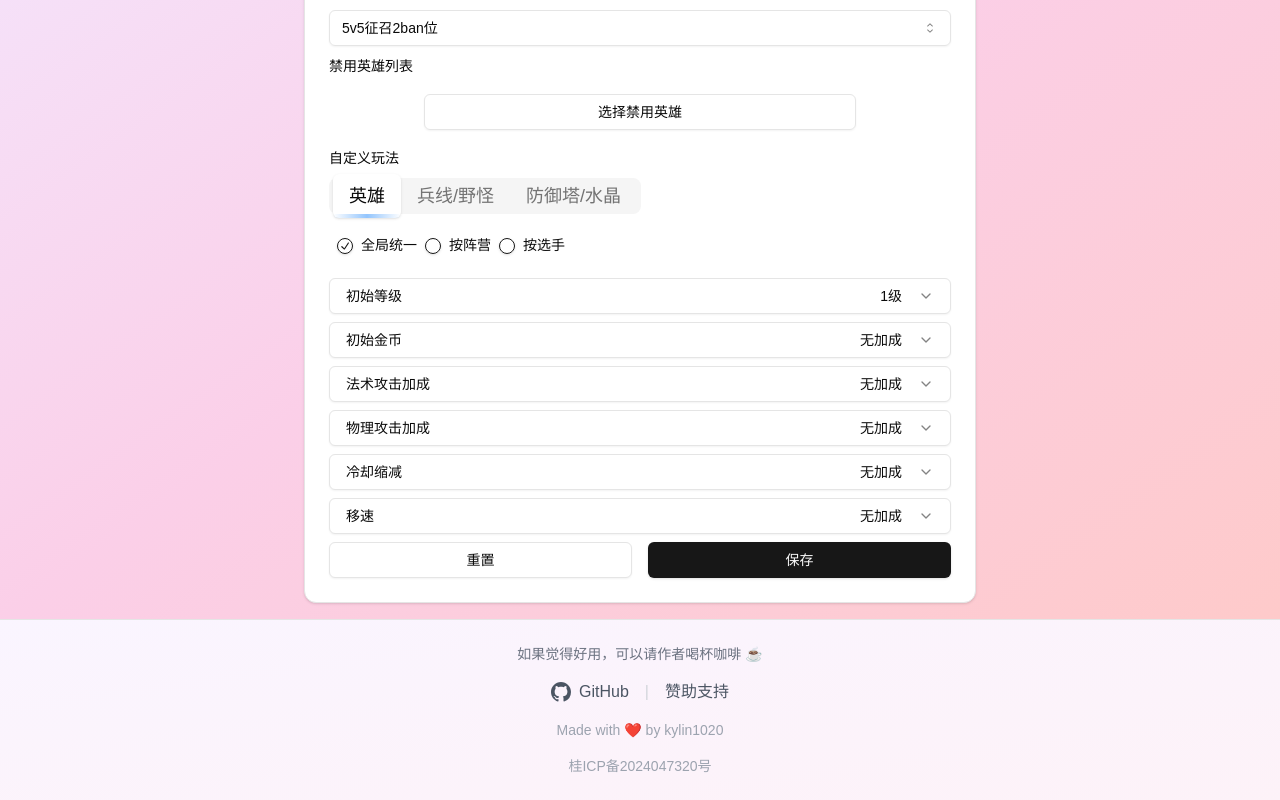
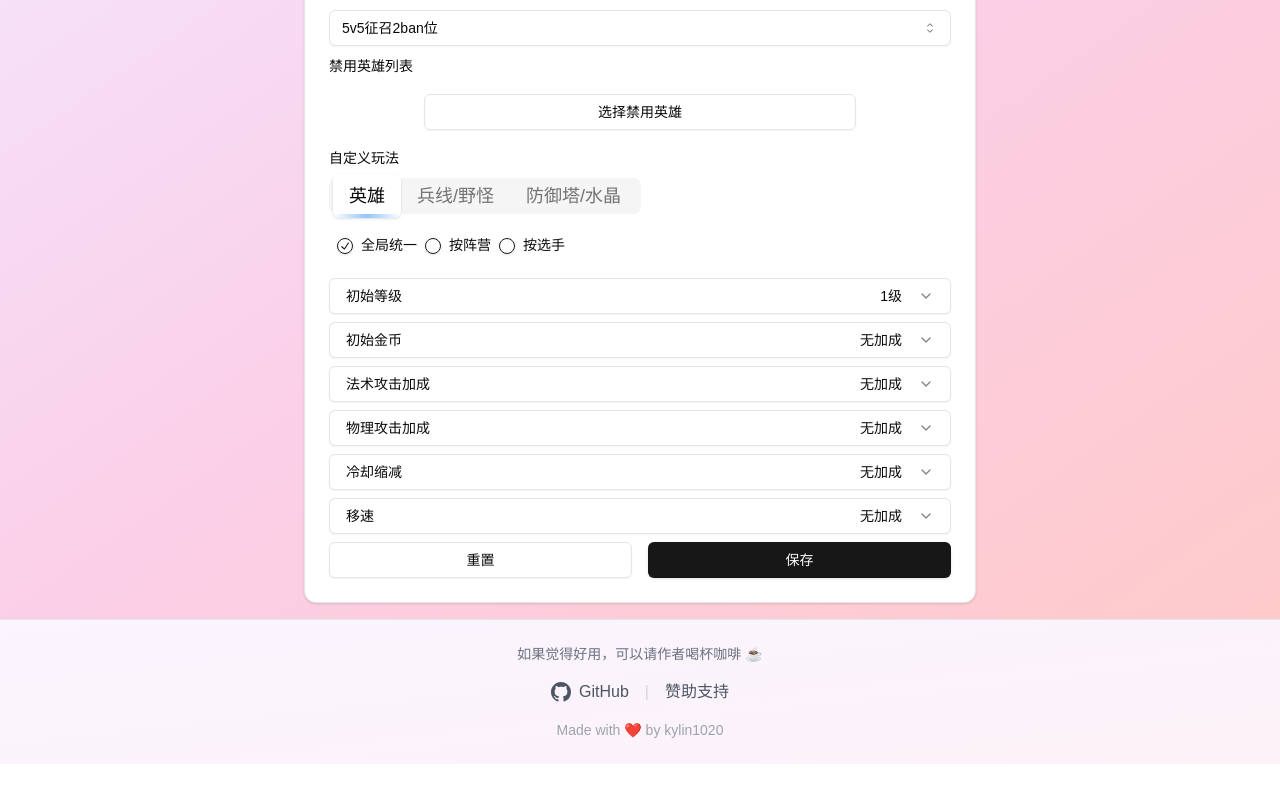
Before and after one commit to kylin1020/hok-opener, a Next.js app: page /mode/create in a window 1280 px wide. Shown: the part 271-1071 px from the top of the page. After the commit the page ends 1035 px from the top, so only its background shows below. Built offline with nearby package versions, Linux system fonts and the light colour scheme.

Commit message:
feat: 优化分享功能和备案号配置
1. 新增快手分享渠道
2. 将备案号移至 .env.local 环境变量中
3. 优化 footer 组件，支持备案号的条件渲染

```diff
--- a/components/footer.tsx
+++ b/components/footer.tsx
@@ -40,14 +40,24 @@ export default function Footer() {
             Made with ❤️ by kylin1020
           </p>
 
+          {process.env.NEXT_PUBLIC_ICP_NUMBER && (
             <a
               href="https://beian.miit.gov.cn/"
               target="_blank"
               rel="noopener noreferrer"
-            className="text-sm text-gray-400 hover:text-gray-600 transition-colors"
+              className="flex items-center gap-1.5 text-sm text-gray-400 hover:text-gray-600 transition-colors"
             >
-            桂ICP备2024047320号
+              <svg
+                className="w-4 h-4"
+                viewBox="0 0 24 24"
+                fill="currentColor"
+                xmlns="http://www.w3.org/2000/svg"
+              >
+                <path d="M12 2L4 7v10l8 5 8-5V7l-8-5zM12 4.3l6 3.7-6 3.7-6-3.7 6-3.7zm-6 11.7v-6l6 3.7v6l-6-3.7zm8 3.7v-6l6-3.7v6l-6 3.7z" />
+              </svg>
+              <span>{process.env.NEXT_PUBLIC_ICP_NUMBER}</span>
             </a>
+          )}
         </div>
       </footer>
 
--- a/components/share-dialog.tsx
+++ b/components/share-dialog.tsx
@@ -29,6 +29,13 @@ const SHARE_PLATFORMS = [
     icon: "/icons/douyin.svg",
     action: (url: string) => {
       window.open(`https://www.douyin.com/share/link?url=${encodeURIComponent(url)}`)
+    }
+  },
+  {
+    name: "快手",
+    icon: "/icons/kuishou.svg",
+    action: (url: string) => {
+      window.open(`https://www.kuaishou.com/share/link?url=${encodeURIComponent(url)}`)
     }
   }
 ]
```
Also changed, not shown: 1 other file (tests, documents, lock files or other folders). Lines whose indentation alone changed are shown as unchanged.
